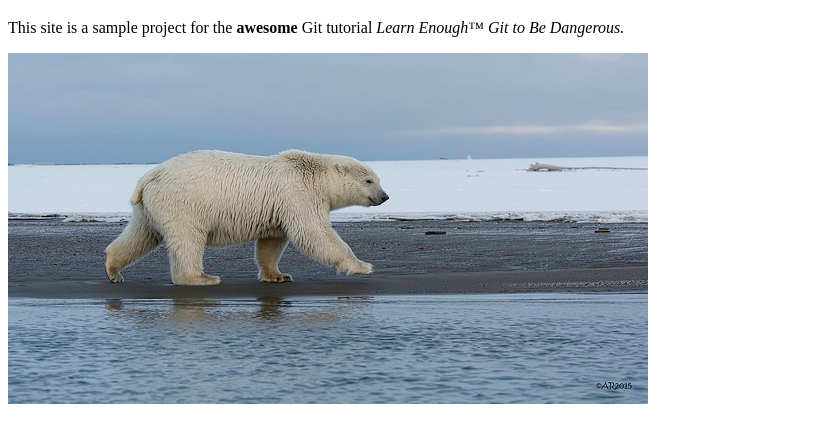
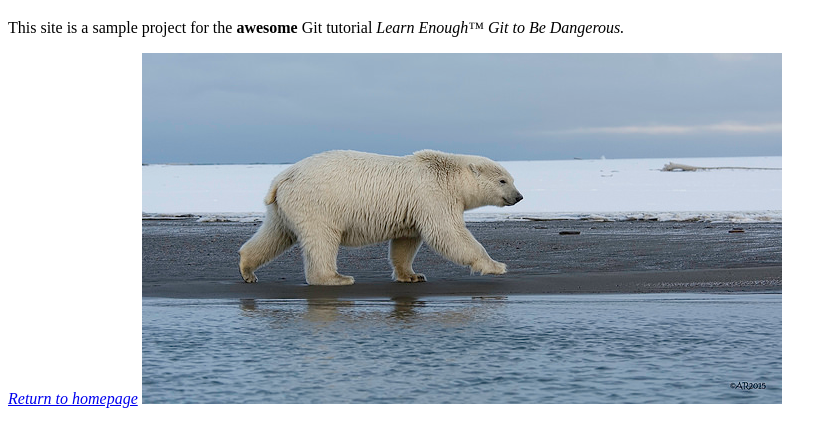
Before and after one commit to ERWright/website, a plain HTML site: page about.html in a window 1280 px wide. Shown: the part 61-508 px from the top of the page, without its empty margins (0-837 px from the left). Drawn offline with Linux system fonts and the light colour scheme.

Commit message:
add a link from about to index

```diff
--- a/about.html
+++ b/about.html
@@ -10,6 +10,7 @@
        This site is a sample project for the <strong>awesome</strong/> Git
        tutorial <em>Learn Enough™ Git to Be Dangerous<em/>.
        </p>
+<a href="index.html">Return to homepage<a/>
        <a href="https://www.flickr.com/photos/puliarfanita/22959238329">
 <img src="images/polar_bear.jpg" alt="Polar bear">
 </a>
```
